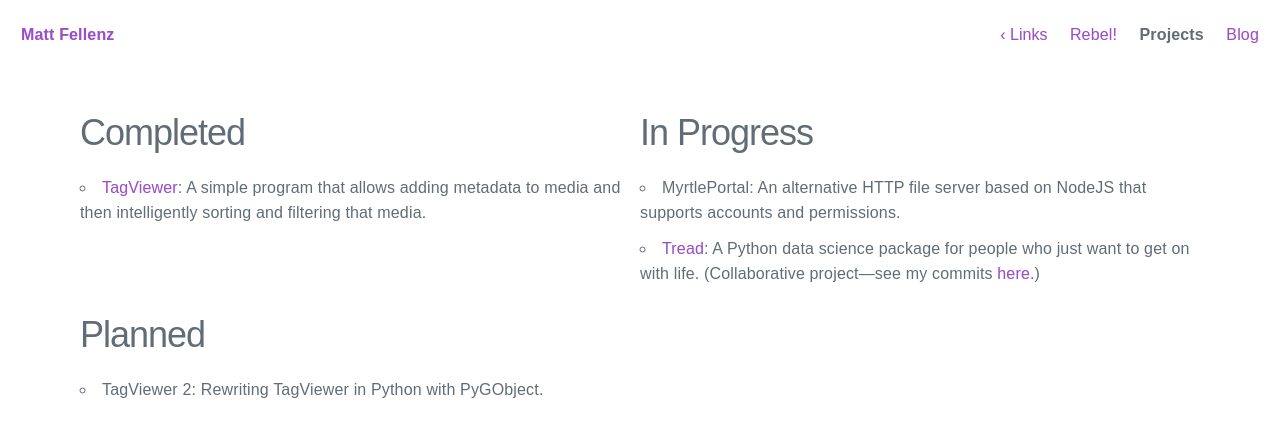
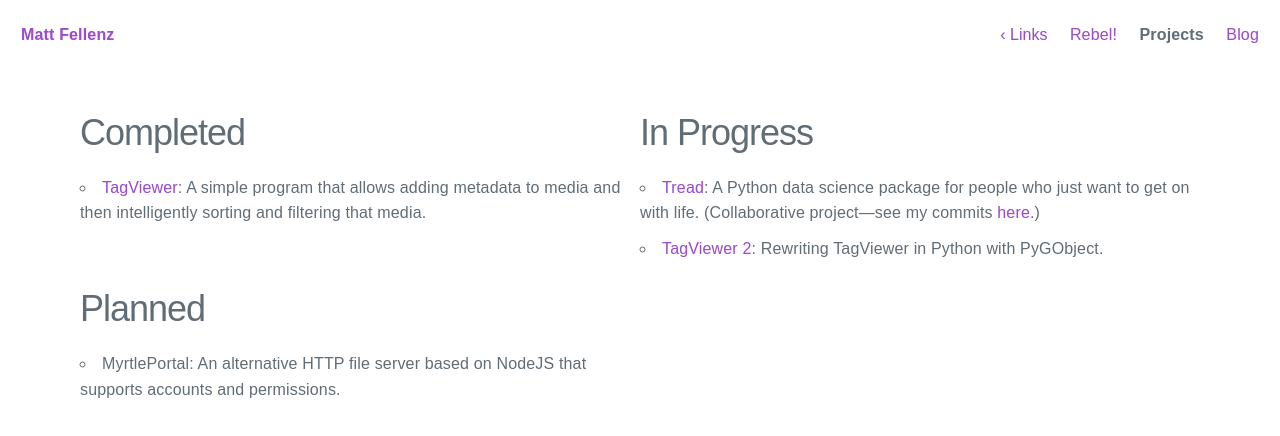
Before and after one commit to mattfbacon/mattfellenz.be, a plain HTML site: page projects.html in a window 1280 px wide. Drawn offline with Linux system fonts and the light colour scheme; a web font is replaced by a local one.

Commit message:
Add TagViewer 2 to in progress projects and move MyrtlePortal to planned

```diff
--- a/projects.html
+++ b/projects.html
@@ -38,10 +38,10 @@
       <h2>In Progress</h2>
       <ul>
         <li>
-          MyrtlePortal: An alternative HTTP file server based on NodeJS that supports accounts and permissions.
+          <a href="https://github.com/ashishjayamohan/Tread">Tread</a>: A Python data science package for people who just want to get on with life. (Collaborative project—see my commits <a href="https://github.com/ashishjayamohan/Tread/commits?author=mattfbacon">here</a>.)
         </li>
         <li>
-          <a href="https://github.com/ashishjayamohan/Tread">Tread</a>: A Python data science package for people who just want to get on with life. (Collaborative project—see my commits <a href="https://github.com/ashishjayamohan/Tread/commits?author=mattfbacon">here</a>.)
+          <a href="https://github.com/tagviewer/tagviewer2">TagViewer 2</a>: Rewriting TagViewer in Python with PyGObject.
         </li>
       </ul>
     </section>
@@ -49,7 +49,7 @@
       <h2>Planned</h2>
       <ul>
         <li>
-          TagViewer 2: Rewriting TagViewer in Python with PyGObject.
+          MyrtlePortal: An alternative HTTP file server based on NodeJS that supports accounts and permissions.
         </li>
       </ul>
     </section>
```
